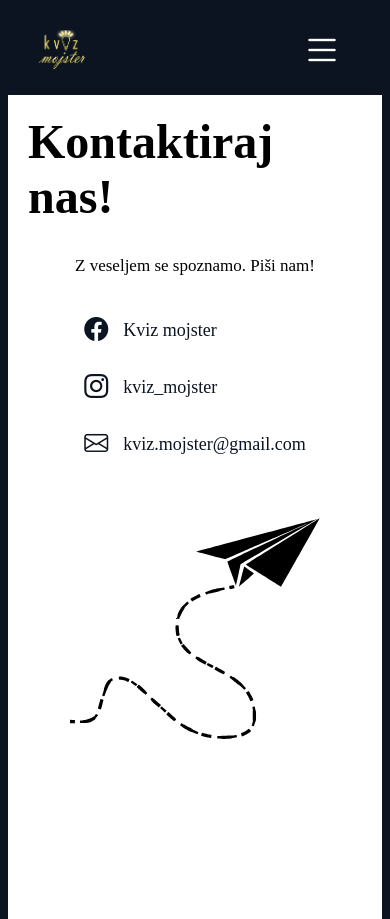
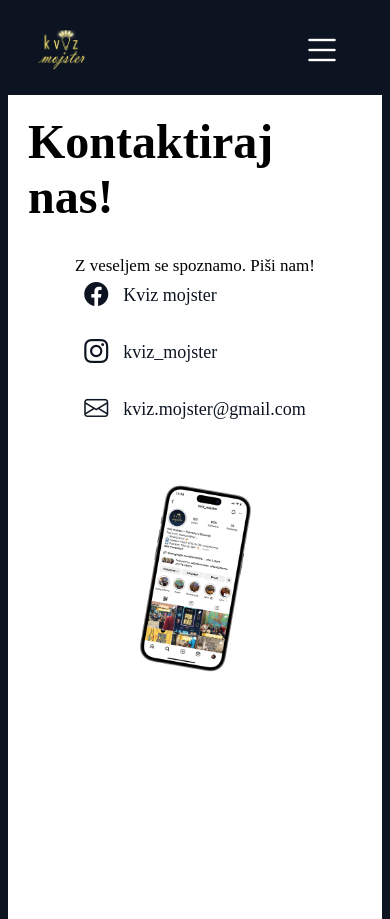
Before and after one commit to zp5260/km_spletna, an Angular app: page /contact-us in a window 390 px wide. Built offline with nearby package versions, Linux system fonts and the light colour scheme.

Commit message:
contact us page with ig mock-up

```diff
--- a/src/app/components/contact-data-box/contact-data-box.component.css
+++ b/src/app/components/contact-data-box/contact-data-box.component.css
@@ -1,22 +1,17 @@
-:host {
-  display: block;
-  padding: 20px;
-  position: relative;
-  background-color: transparent; /* Ovisno o vašem dizajnu */
-}
+
 
 .contact-container {
-  padding-top: 5%;
+  /*padding-top: 5%;*/
   display: flex;
   flex-direction: row;
   align-items: center; /* Centriranje sadržaja unutar kontejnera */
   flex-wrap: wrap; /* Omogućuje prelazak u novu vrsticu */
 }
 
-.contact-info {
+.contact-info-container {
   display: flex;
   flex-direction: column; /* Prikaz stavki u vertikalnom nizu */
-  padding-left: 10%;
+  align-items: center;
   gap: 30px; /* Povećan razmak između stavki */
   flex-grow: 1;
 }
@@ -44,7 +39,7 @@
 }
 
 /* Stiliziranje SVG ikone */
-.svg-container {
+.img-container {
   display: flex;
   justify-content: center; /* Centriranje SVG ikone horizontalno */
   align-items: center; /* Centriranje SVG ikone vertikalno */
@@ -52,8 +47,8 @@
 }
 
 .contact-icon {
-  width: 250px; /* Povećana širina SVG ikone */
-  height: auto; /* Održava proporcije visine u odnosu na širinu */
+  width: auto;
+  height: 50dvh; /* Održava proporcije visine u odnosu na širinu */
 }
 
 /* Media query za male ekrane */
@@ -63,12 +58,17 @@
     align-items: center; /* Centriranje sadržaja unutar kontejnera */
   }
 
-  .contact-info {
+  .contact-info-container {
     padding-left: 0; /* Ukloni lijevi padding za male ekrane */
     gap: 20px; /* Povećaj razmak između stavki */
   }
 
-  .svg-container {
+  .contact-icon{
+    width: 30dvw;
+    height: auto;
+  }
+
+  .img-container {
     margin-top: 30px; /* Dodaj razmak između SVG ikone i kontaktnog sadržaja */
   }
 }
--- a/src/app/components/contact-data-box/contact-data-box.component.html
+++ b/src/app/components/contact-data-box/contact-data-box.component.html
@@ -1,6 +1,5 @@
 <div class="contact-container">
-<!--  <p>test</p>-->
-  <div class="contact-info">
+  <div class="contact-info-container">
     <div class="box">
       <div class="contact-item">
         <i class="bi bi-facebook"></i>
@@ -16,7 +15,8 @@
       </div>
     </div>
   </div>
-  <div class="svg-container">
-    <img src="assets/images/paper_plane.svg" alt="Icon" class="contact-icon" />
+  <div class="img-container">
+<!--    <img src="assets/images/paper_plane.svg" alt="Icon" class="contact-icon" />-->
+    <img src="assets/images/ig-mock-light.png" class="contact-icon" alt="ig mock-up"/>
   </div>
 </div>
```
Also changed, not shown: src/assets/images/ig-mock-dark.png (added), src/assets/images/ig-mock-light.png (added).
